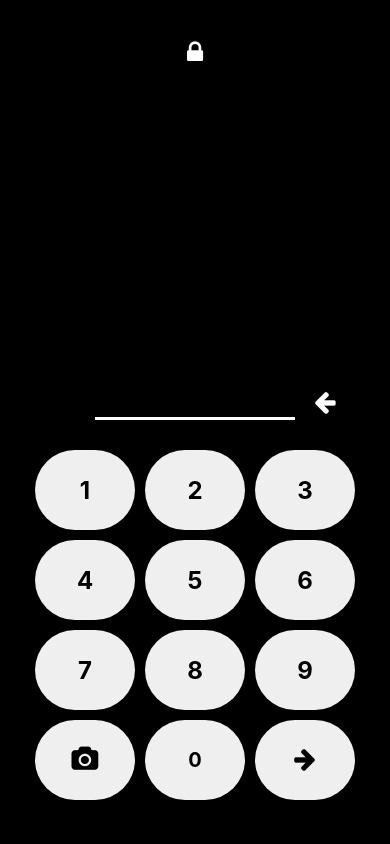
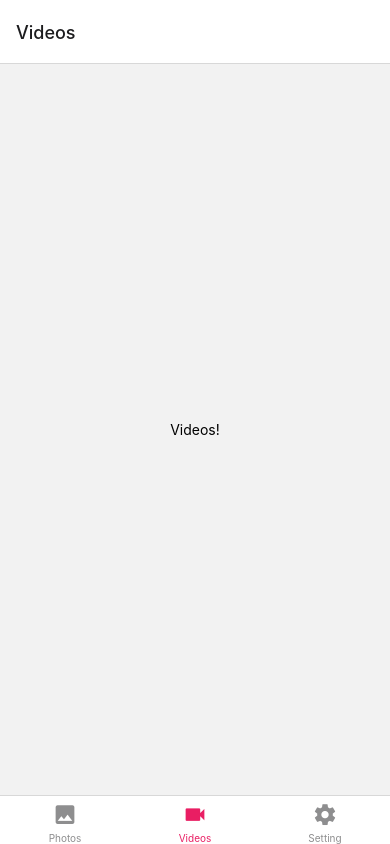
Before and after one commit to Najeebullah04/GallaryLock, a React Native app: screen /Videos in a window 390 px wide. Built offline with nearby package versions, Linux system fonts and the light colour scheme.

Commit message:
Home page with tag navigation has been created

```diff
--- a/App.js
+++ b/App.js
@@ -1,10 +1,19 @@
 import { StatusBar } from 'expo-status-bar';
 import { StyleSheet, Text, View } from 'react-native';
+import { NavigationContainer } from '@react-navigation/native';
 import LockScreen from './pages/LockScreen';
 import HomeScreen from './pages/HomeScreen';
-export default function App() {
+import MyTabs from './pages/HomeScreen';
+import Photos from './pages/Photos';
+import Videos from './pages/Videos';
+
+
+export default function App({navigation}) {
   return (
-    <LockScreen/>
+
+    <NavigationContainer>
+      <MyTabs />
+    </NavigationContainer>
   );
 }
 
--- a/pages/HomeScreen.js
+++ b/pages/HomeScreen.js
@@ -1,32 +1,76 @@
-import { View, Text } from 'react-native'
-import React from 'react'
-import {NavigationContainer} from "@react-navigation/native";
-import {createBottomTabNavigator} from "@react-navigation/bottom-tabs"
+import * as React from 'react';
+import { ImageBackground, Text, View } from 'react-native';
+import { NavigationContainer } from '@react-navigation/native';
+import { createBottomTabNavigator } from '@react-navigation/bottom-tabs';
+import { MaterialCommunityIcons } from '@expo/vector-icons';
 
-function Home() {
+function Photos() {
   return (
     <View style={{ flex: 1, justifyContent: 'center', alignItems: 'center' }}>
-        <Text>Home!</Text>
+      <Text>Photos!</Text>
     </View>
   );
 }
 
-  function SettingsScreen() {
+function Setting() {
   return (
     <View style={{ flex: 1, justifyContent: 'center', alignItems: 'center' }}>
-        <Text>Settings!</Text>
+      <Text>Setting!</Text>
     </View>
   );
 }
-export function HomeScreen() {
+
+function Videos() {
   return (
-    <View>
-        <NavigationContainer>
-         <Tab.Navigator>
-         <Tab.Screen name='Home' component={Home}/>
-         <Tab.Screen name='setting' component={SettingsScreen}/>
+    <View style={{ flex: 1, justifyContent: 'center', alignItems: 'center' }}>
+      <Text>Videos!</Text>
+    </View>
+  );
+}
+
+const Tab = createBottomTabNavigator();
+
+function MyTabs() {
+  return (
+    <Tab.Navigator
+      initialRouteName="Photos"
+      screenOptions={{
+        tabBarActiveTintColor: '#e91e63',
+      }}
+    >
+      <Tab.Screen
+
+        name="Pictures"
+        component={Photos}
+        options={{
+          tabBarLabel:"Photos",
+          tabBarIcon:({color, size})=>(
+            <MaterialCommunityIcons name="image" size={size} color={color}/>
+          ),
+        }}
+      />
+      <Tab.Screen
+        name="Videos"
+        component={Videos}
+        options={{
+          tabBarLabel: 'Videos',
+          tabBarIcon: ({ color, size }) => (
+            <MaterialCommunityIcons name="video" color={color} size={size} />
+          ),
+        }}
+      />
+      <Tab.Screen
+        name="Setting"
+        component={Setting}
+        options={{
+          tabBarLabel: 'Setting',
+          tabBarIcon: ({ color, size }) => (
+            <MaterialCommunityIcons name="cog" color={color} size={size} />
+          ),
+        }}
+      />
     </Tab.Navigator>
-        </NavigationContainer>
-    </View>
-  )
+  );
 }
+
+export default MyTabs;
--- a/pages/LockScreen.js
+++ b/pages/LockScreen.js
@@ -10,7 +10,7 @@ function LockScreen() {
         setText(text.slice(0,-1));
       }
     return (
-        <View style={{flex:1 , backgroundColor: "black"}}>
+        <View style={{flex:1 , backgroundColor: "#29293d"}}>
             <Text style={styles.header}><Icon name="lock" size={25} color="white" /></Text>
             <View style={styles.txtV}>
                 <TextInput style={styles.txt}
--- /dev/null
+++ b/pages/Photos.js
@@ -0,0 +1,10 @@
+import { View, Text } from 'react-native'
+import React from 'react'
+
+export default function Photos({navigation}) {
+  return (
+    <View>
+      <Text>Photos</Text>
+    </View>
+  )
+}
--- /dev/null
+++ b/pages/Videos.js
@@ -0,0 +1,10 @@
+import { View, Text } from 'react-native'
+import React from 'react'
+
+export default function Videos({navigation}) {
+  return (
+    <View>
+      <Text>Videos</Text>
+    </View>
+  )
+}
```
Lines whose indentation alone changed are shown as unchanged.
